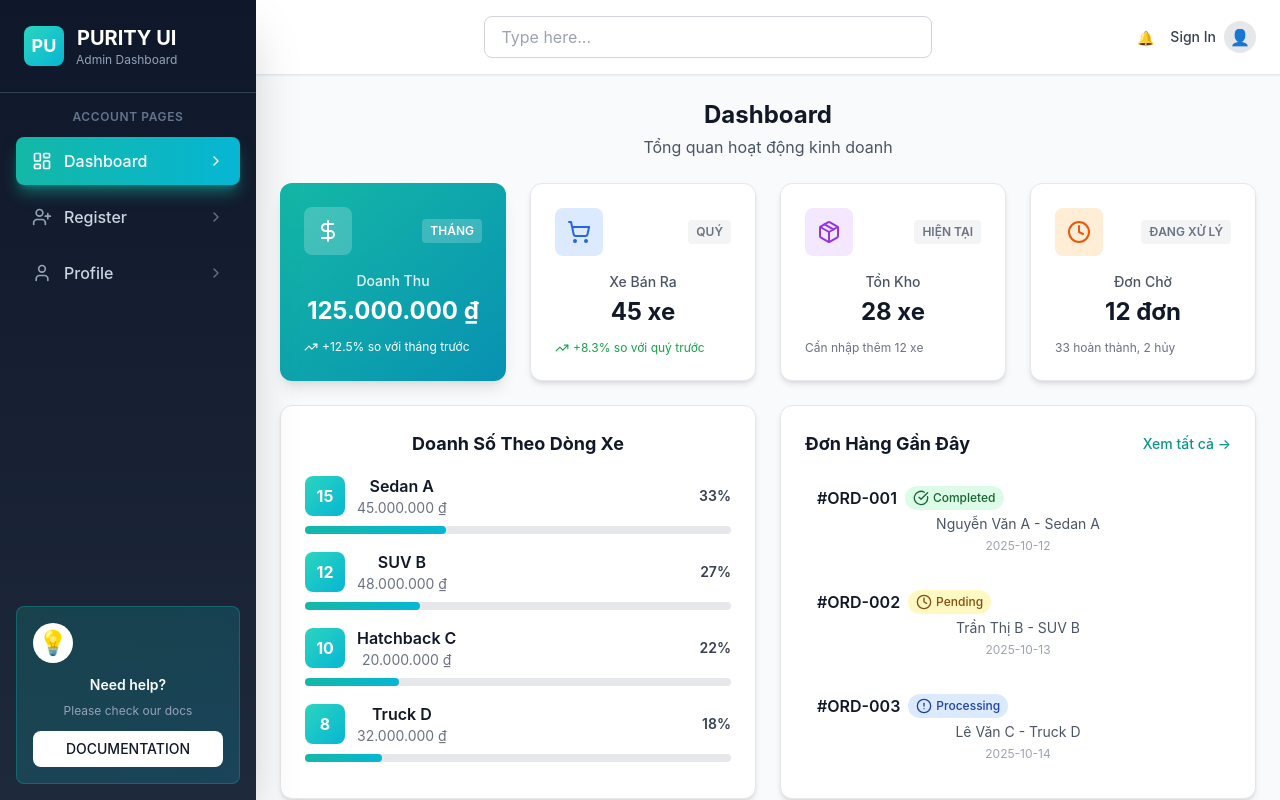
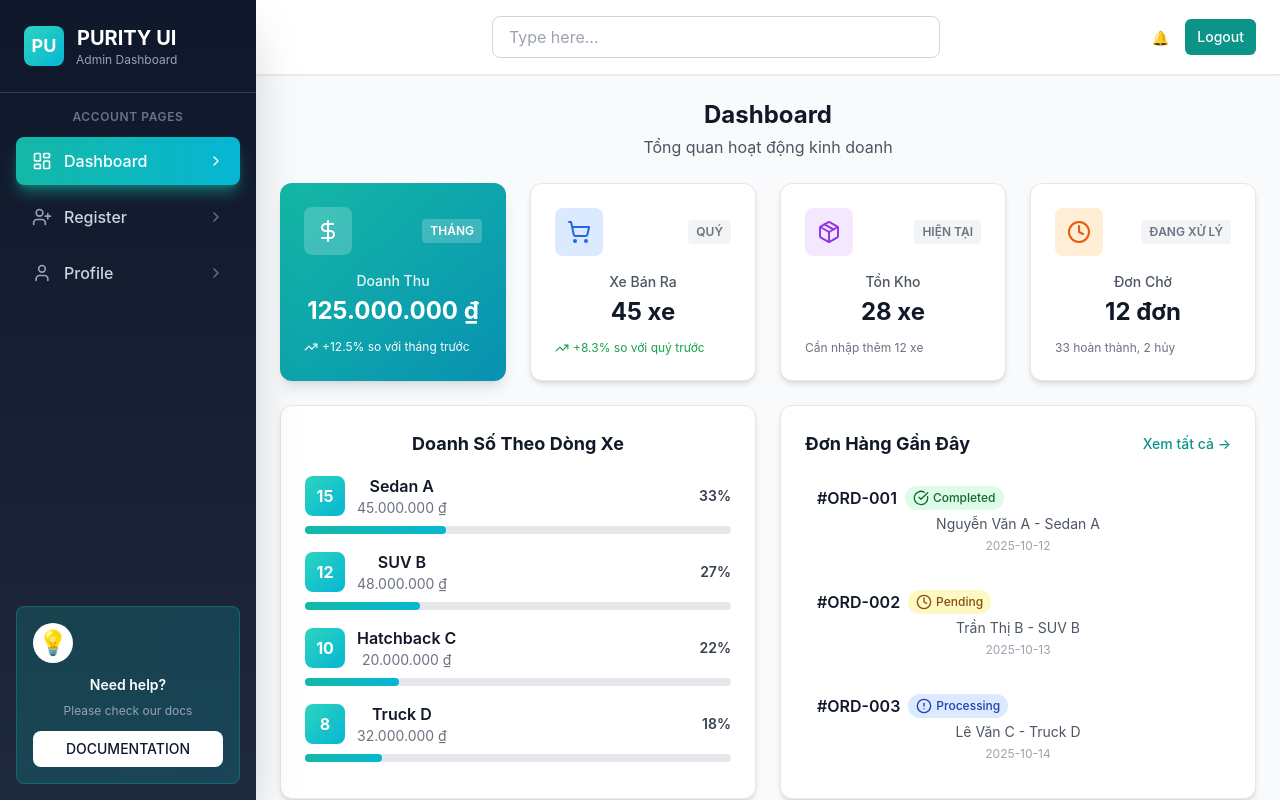
Before and after one commit to Tien-DT/EVMManagement-FE, a React (Create React App) app: page /admin/dashboard in a window 1280 px wide. Shown: the top 800 px of the page. Built offline with nearby package versions, Linux system fonts and the light colour scheme; sample sign-in values are in the browser's storage.

Commit message:
Update AdminLayout.jsx

```diff
--- a/src/layouts/AdminLayout.jsx
+++ b/src/layouts/AdminLayout.jsx
@@ -1,8 +1,19 @@
 import React from "react";
-import { Outlet } from "react-router-dom";
-import AdminSidebar from "./Sidebar/AdminSidebar";
+import { Outlet, useNavigate } from "react-router-dom";
+import { useAuth } from "../context/AuthContext";
+import AdminSidebar from "./sidebar/AdminSidebar";
 
 const AdminLayout = () => {
+  const navigate = useNavigate();
+  const { setUser } = useAuth();
+
+  const handleLogout = () => {
+    localStorage.removeItem("accessToken");
+    localStorage.removeItem("user");
+    setUser(null);
+    navigate("/login", { replace: true });
+  };
+
   return (
     <div className="flex min-h-screen bg-gray-50">
       <AdminSidebar />
@@ -24,11 +35,11 @@ const AdminLayout = () => {
               <button className="text-gray-600 hover:text-gray-900">
                 <span className="text-sm">🔔</span>
               </button>
-              <button className="flex items-center space-x-2 text-gray-700 hover:text-gray-900">
-                <span className="text-sm font-medium">Sign In</span>
-                <span className="w-8 h-8 bg-gray-200 rounded-full flex items-center justify-center">
-                  👤
-                </span>
+              <button
+                onClick={handleLogout}
+                className="flex items-center space-x-2 text-white bg-teal-600 hover:bg-teal-700 px-3 py-2 rounded-md"
+              >
+                <span className="text-sm font-medium">Logout</span>
               </button>
             </div>
           </div>
```
